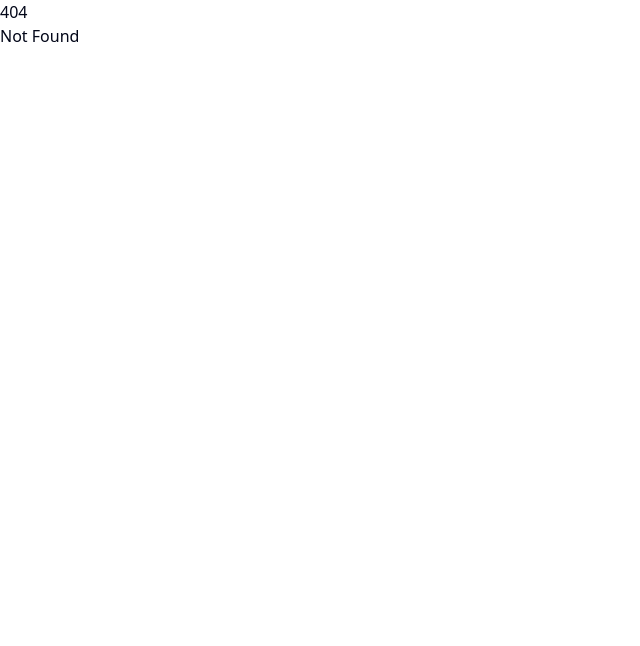
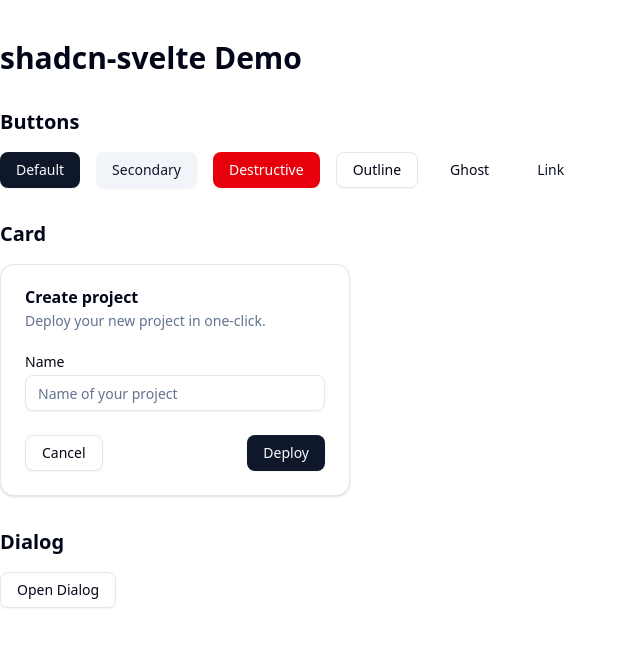
Before and after one commit to realfakenerd/OMM, a SvelteKit app: page /shadcn-demo in a window 1280 px wide. Before the commit this address had no page. Shown: the top 646 px of the page, without its empty margins (0-640 px from the left). Built offline with nearby package versions, Linux system fonts and the light colour scheme.

Commit message:
feat(ui): Create shadcn demo page
Added /shadcn-demo route showcasing Button, Card, Input, Form, and Dialog components.

```diff
--- /dev/null
+++ b/src/routes/shadcn-demo/+page.svelte
@@ -0,0 +1,69 @@
+<script lang="ts">
+	import { Button } from "$lib/components/ui/button";
+	import * as Card from "$lib/components/ui/card";
+	import { Input } from "$lib/components/ui/input";
+	import { Label } from "$lib/components/ui/label";
+    import * as Dialog from "$lib/components/ui/dialog";
+</script>
+
+<div class="container mx-auto py-10 space-y-8">
+	<h1 class="text-3xl font-bold">shadcn-svelte Demo</h1>
+
+	<section class="space-y-4">
+		<h2 class="text-xl font-semibold">Buttons</h2>
+		<div class="flex gap-4">
+			<Button>Default</Button>
+			<Button variant="secondary">Secondary</Button>
+			<Button variant="destructive">Destructive</Button>
+			<Button variant="outline">Outline</Button>
+			<Button variant="ghost">Ghost</Button>
+			<Button variant="link">Link</Button>
+		</div>
+	</section>
+
+	<section class="space-y-4">
+		<h2 class="text-xl font-semibold">Card</h2>
+		<Card.Root class="w-[350px]">
+			<Card.Header>
+				<Card.Title>Create project</Card.Title>
+				<Card.Description>Deploy your new project in one-click.</Card.Description>
+			</Card.Header>
+			<Card.Content>
+				<form>
+					<div class="grid w-full items-center gap-4">
+						<div class="flex flex-col space-y-1.5">
+							<Label for="name">Name</Label>
+							<Input id="name" placeholder="Name of your project" />
+						</div>
+					</div>
+				</form>
+			</Card.Content>
+			<Card.Footer class="flex justify-between">
+				<Button variant="outline">Cancel</Button>
+				<Button>Deploy</Button>
+			</Card.Footer>
+		</Card.Root>
+	</section>
+
+    <section class="space-y-4">
+        <h2 class="text-xl font-semibold">Dialog</h2>
+        <Dialog.Root>
+            <Dialog.Trigger>
+                 {#snippet child({ props })}
+                    <Button variant="outline" {...props}>Open Dialog</Button>
+                {/snippet}
+            </Dialog.Trigger>
+            <Dialog.Content>
+                <Dialog.Header>
+                    <Dialog.Title>Are you sure absolutely sure?</Dialog.Title>
+                    <Dialog.Description>
+                        This action cannot be undone. This will permanently delete your account and remove your data from our servers.
+                    </Dialog.Description>
+                </Dialog.Header>
+                 <Dialog.Footer>
+                     <Button type="submit">Confirm</Button>
+                </Dialog.Footer>
+            </Dialog.Content>
+        </Dialog.Root>
+    </section>
+</div>
```
Also changed, not shown: 1 other file (tests, documents, lock files or other folders).
